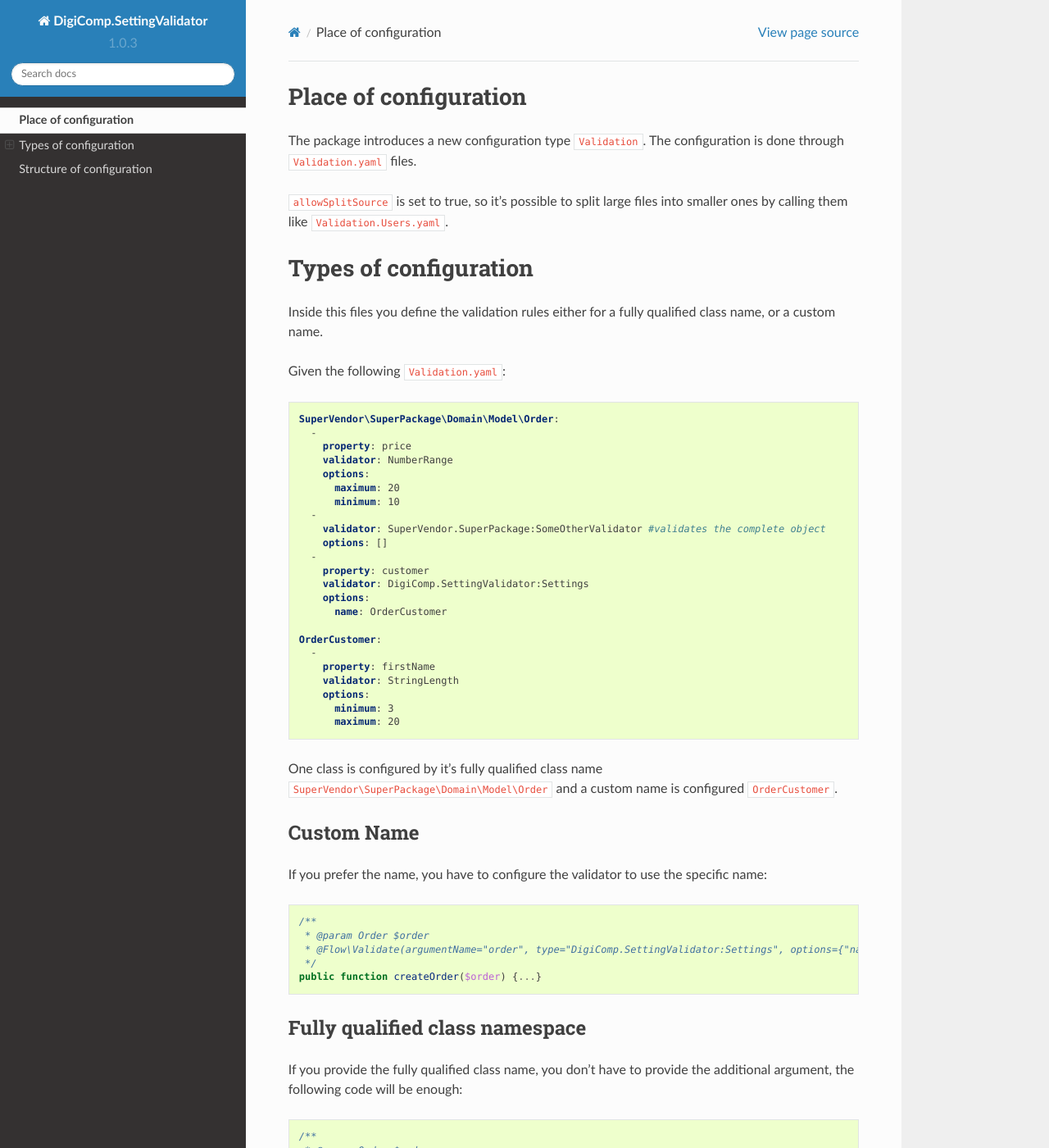
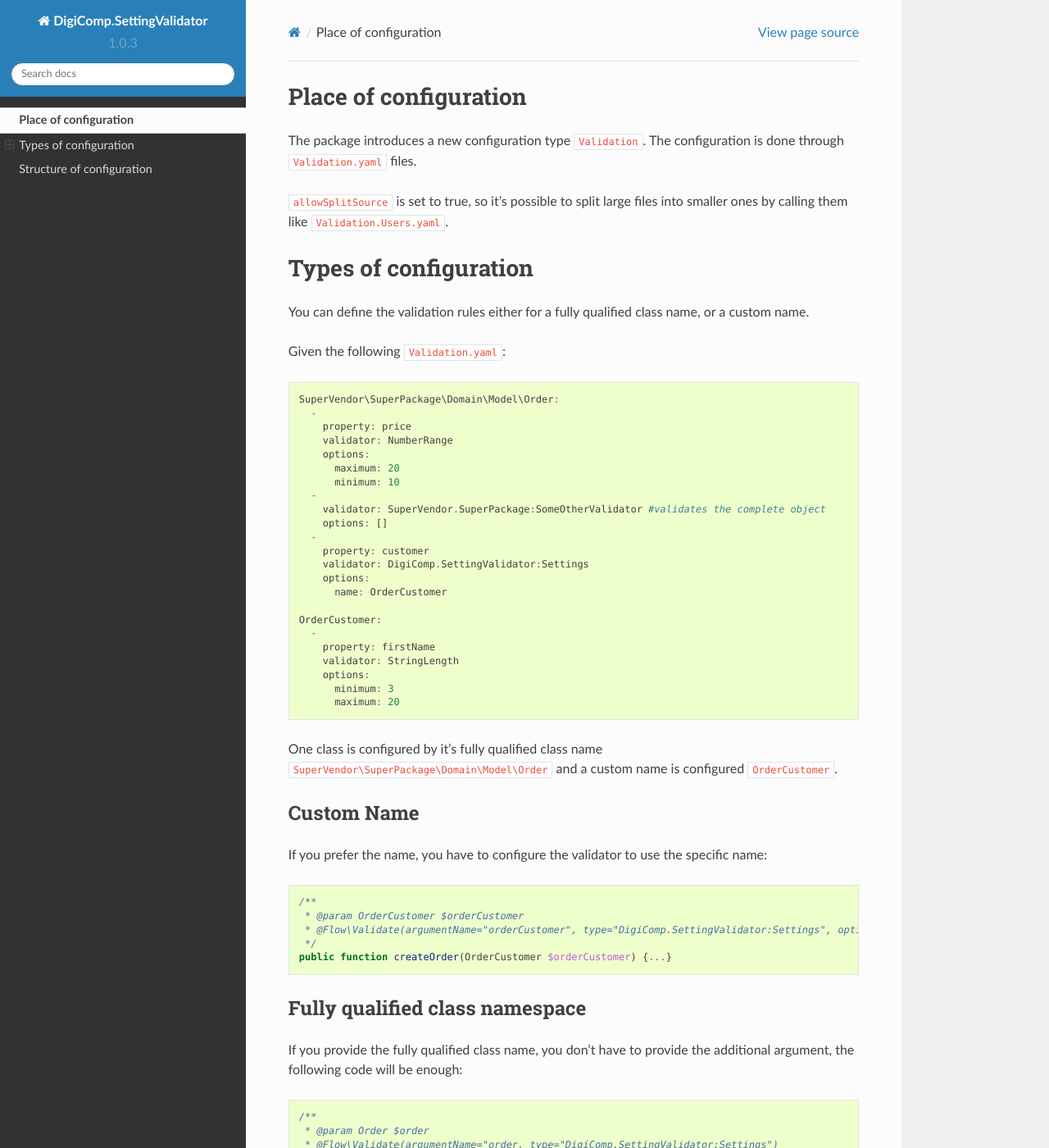
Before and after one commit to digital-competence/DigiComp.SettingValidator, a Sphinx documentation site: the page built from Documentation/source/usage.rst, in a window 1280 px wide and 1400 px high. Shown: the whole window at 82% size. Built offline with Sphinx 7.4.7 and the Read the Docs theme 2.0.0, drawn with Linux system fonts in a browser that asks for light colours; some of the changed text lies outside the part shown.

Commit message:
FEATURE: Improve documentation
* Adjust some php examples
* Adjust example to match both, yaml and php
* Remove wrong example with missing argumentName

```diff
--- a/Documentation/source/usage.rst
+++ b/Documentation/source/usage.rst
@@ -15,8 +15,7 @@
 Types of configuration
 ======================
 
-Inside this files you define the validation rules either for a fully qualified class name, or a
-custom name.
+You can define the validation rules either for a fully qualified class name, or a custom name.
 
 Given the following :file:`Validation.yaml`:
 
@@ -30,15 +29,13 @@
 Custom Name
 -----------
 
-If you prefer the name, you have to configure the validator to use the specific name:
-
-.. code-block:: php
+If you prefer the name, you have to configure the validator to use the specific name::
 
     /**
-     * @param Order $order
-     * @Flow\Validate(argumentName="order", type="DigiComp.SettingValidator:Settings", options={"name"="MyCustomName"})
+     * @param OrderCustomer $orderCustomer
+     * @Flow\Validate(argumentName="orderCustomer", type="DigiComp.SettingValidator:Settings", options={"name"="OrderCustomer"})
      */
-    public function createOrder($order) {...}
+    public function createOrder(OrderCustomer $orderCustomer) {...}
 
 .. _types-of-configuration-fqcn:
 
@@ -46,15 +43,13 @@
 -------------------------------
 
 If you provide the fully qualified class name, you don't have to provide the additional
-argument, the following code will be enough:
-
-.. code-block:: php
+argument, the following code will be enough::
 
     /**
      * @param Order $order
-     * @Flow\Validate(type="DigiComp.SettingValidator:Settings")
+     * @Flow\Validate(argumentName="order, type="DigiComp.SettingValidator:Settings")
      */
-    public function createOrder($order) {...}
+    public function createOrder(Order $order) {...}
 
 .. _structure-of-configuration:
 
```
Also changed, not shown: other parts of Documentation/source/usage.rst (+1 -1 lines), Documentation/source/index.rst (+7 -10 lines).
